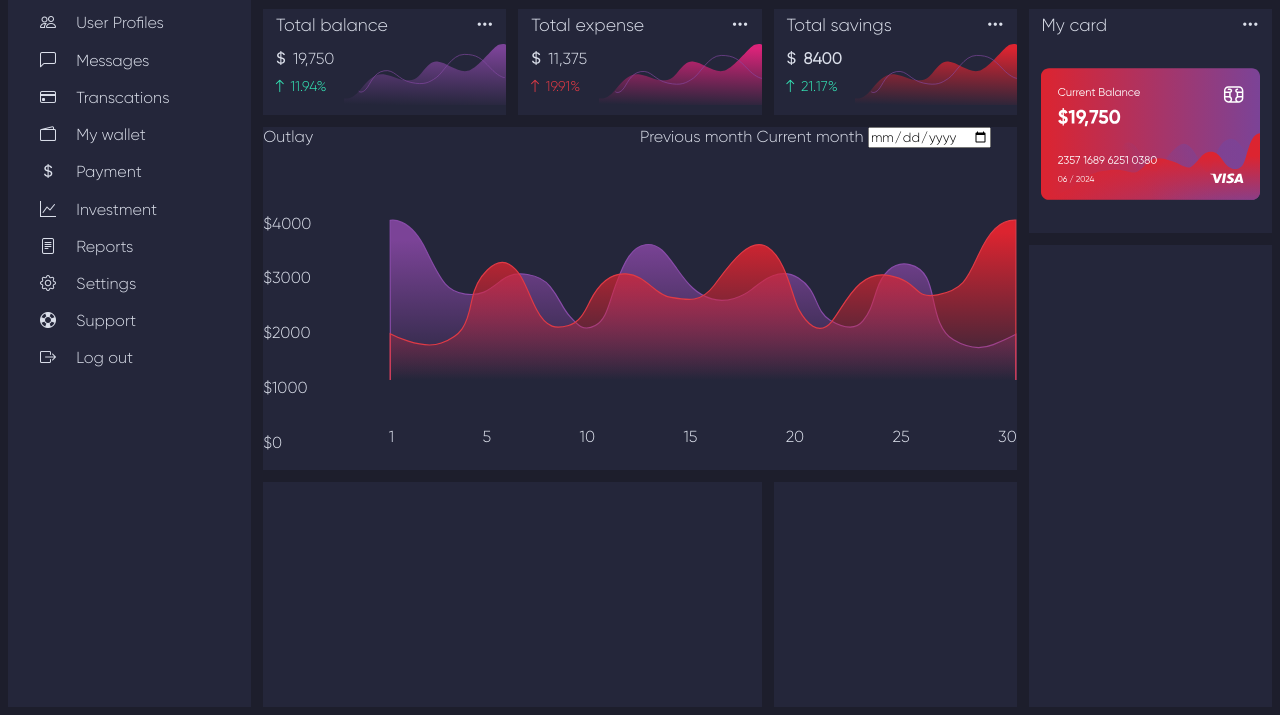
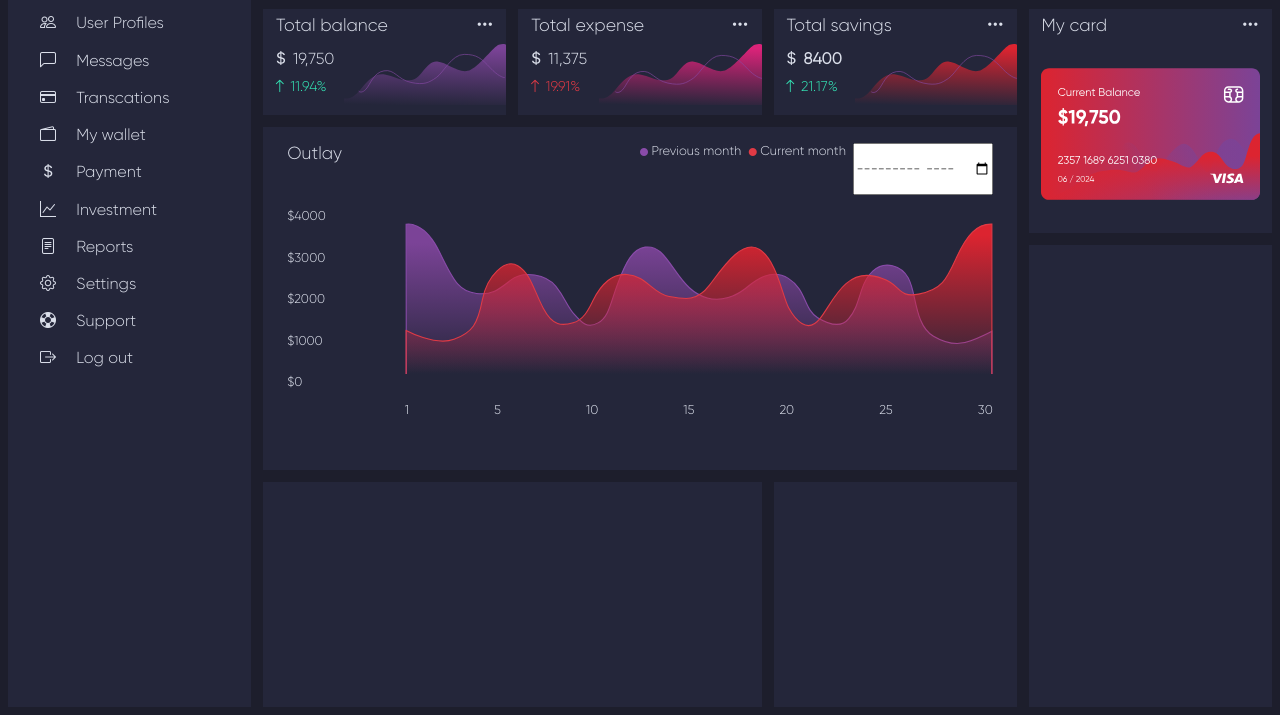
Before and after one commit to 555Viktor/admin-dashboard, a plain HTML site: page index.html in a window 1280 px wide. Shown: the part 101-816 px from the top of the page. Drawn offline with nearby package versions, Linux system fonts and the light colour scheme.

Commit message:
Style outlay component

```diff
--- a/index.html
+++ b/index.html
@@ -168,9 +168,9 @@
             </div>
 
             <div class="month-selection-wrap">
-                <span>Previous month</span>
-                <span>Current month</span>
-                <input type="date">
+                <span class="span-prev-month"><i class="bi bi-circle-fill"></i> Previous month</span>
+                <span class="span-selected-month"><i class="bi bi-circle-fill"></i> Current month</span>
+                <input type="month">
             </div>
 
             <div class="outlay-fiat-range">
@@ -183,6 +183,7 @@
 
             <div class="outlay-img-wrap">
                 <img src="./assets/vector-outlay.svg" alt="">
+            </div>
 
             <div class="outlay-graph-indicators">
                 <span class="outlay-indicator">1</span>
@@ -192,7 +193,6 @@
                 <span class="outlay-indicator">20</span>
                 <span class="outlay-indicator">25</span>
                 <span class="outlay-indicator">30</span>
-                </div>
             </div>
         </div>
 
--- a/style.css
+++ b/style.css
@@ -4,6 +4,8 @@
     --dark-mode-text: #DBDFEA;
     --color-profit: #34E4B5;
     --color-loss : #E03A45;
+    --color-selected-month: #E03A45;
+    --color-prev-month: #894BA9;
 }
 
 @font-face {
@@ -240,16 +242,25 @@ span.total-percent {
 .user-outlay-graph {
     display: grid;
     grid-template-columns: repeat(6, 1fr);
-    grid-template-rows: repeat(5, 1fr);
+    grid-template-rows: repeat(6, 1fr);
+
+    padding-block: 1rem;
+    padding-inline: 1.5rem;
+
+    font-size: 0.8rem;
 }
 
 .outlay-title-wrap {
     grid-column: span 3 / span 3;
+    font-size: 1.1rem;
 }
 
 .month-selection-wrap {
     grid-column: span 3 / span 3;
     grid-column-start: 4;
+
+    display: flex;
+    justify-content: space-between;
 }
 
 .outlay-fiat-range {
@@ -283,3 +294,14 @@ span.total-percent {
     display: flex;
     justify-content: space-between;
 }
+
+.span-prev-month i {
+    color: var(--color-prev-month);
+    font-size: 0.5rem;
+
+}
+
+.span-selected-month i {
+    color: var(--color-selected-month);
+    font-size: 0.5rem;
+}
```
Lines whose indentation alone changed are shown as unchanged.
